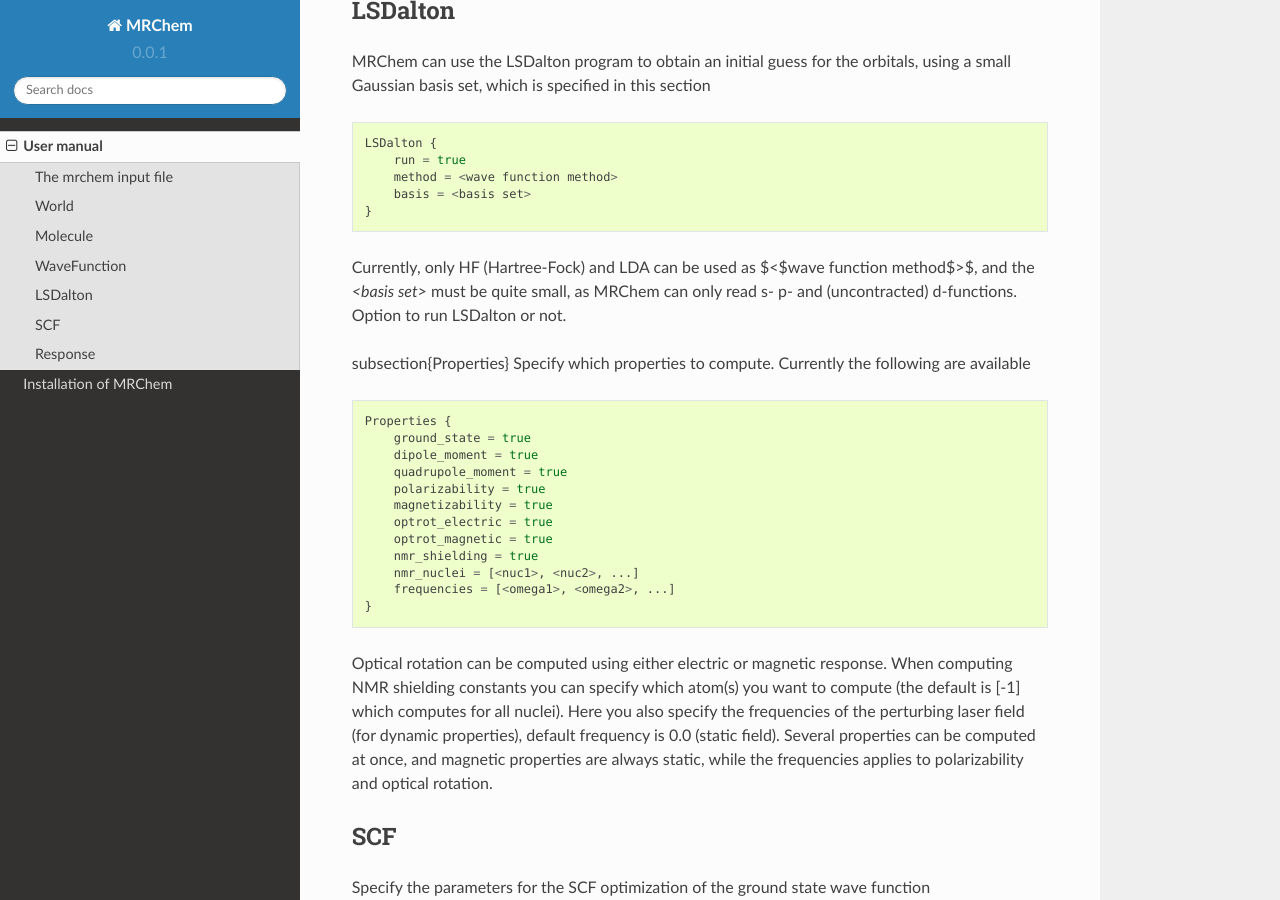
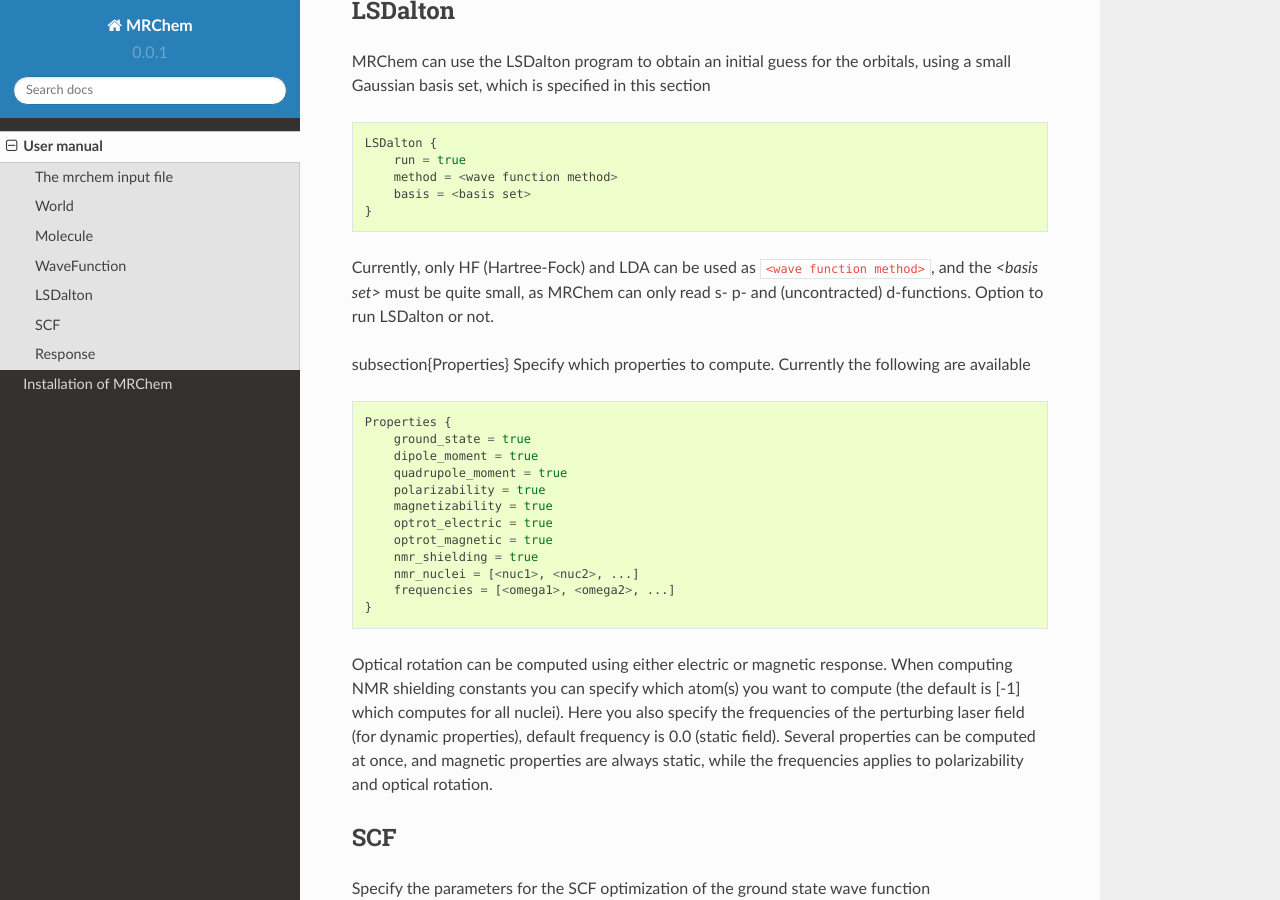
Before and after one commit to ylvao/mrchem, a Sphinx documentation site: the page built from docs/userguide.rst, in a window 1280 px wide and 900 px high, scrolled down 1957 px. Built offline with Sphinx 7.4.7 and the Read the Docs theme 2.0.0, drawn with Linux system fonts in a browser that asks for light colours.

Commit message:
and agian

```diff
--- a/docs/userguide.rst
+++ b/docs/userguide.rst
@@ -117,8 +117,8 @@
         method = <wave function method>
         basis = <basis set>
     }
-Currently, only HF (Hartree-Fock) and LDA can be used as $<$wave function
-method$>$, and the
+Currently, only HF (Hartree-Fock) and LDA can be used as ``<wave function
+method>``, and the
 *<basis set>* must be quite small, as MRChem can only read s- p- and
 (uncontracted) d-functions. Option to run LSDalton or not.
 
```
